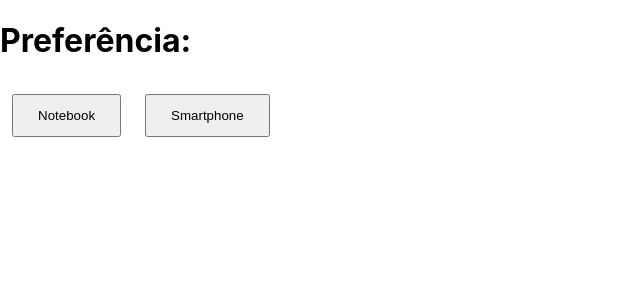
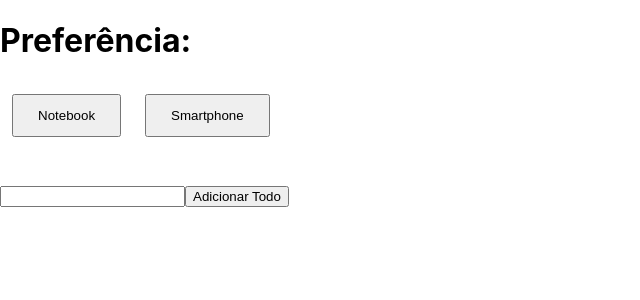
Before and after one commit to gsllucas/react, a React (Create React App) app: page / in a window 1280 px wide. Shown: the top 300 px of the page, without its empty margins (0-640 px from the left). Built offline with nearby package versions, Linux system fonts and the light colour scheme.

Commit message:
:sparkles: useRef hook

```diff
--- a/src/App.js
+++ b/src/App.js
@@ -11,6 +11,7 @@ import {
 import { Counter, ReactHooks } from "./hooks/Hooks";
 import { HooksData } from "./hooks/HooksData";
 import { UseEffectHook, UseEffectExercises } from "./hooks/UseEffect";
+import UseRef from "./hooks/UseRef";
 
 const client01 = {
   client: "Luana",
@@ -52,6 +53,10 @@ const App = () => {
     <>
       <div>
         <UseEffectExercises />
+      </div>
+      <br></br>
+      <div>
+        <UseRef />
       </div>
     </>
   );
--- /dev/null
+++ b/src/hooks/UseRef.js
@@ -0,0 +1,32 @@
+import React, { useState, useRef } from "react";
+
+const UseRef = () => {
+  const [todos, setTodos] = useState([]);
+  const inputElement = useRef();
+
+  function addTodo(todo) {
+    setTodos([...todos, todo]);
+    inputElement.current.value = "";
+    inputElement.current.focus();
+  }
+
+  return (
+    <>
+      <div>
+        <ul>
+          {todos.map((todo, index) => (
+            <li key={index}>{todo}</li>
+          ))}
+        </ul>
+        <form onClick={(event) => event.preventDefault()}>
+          <input ref={inputElement} />
+          <button onClick={() => addTodo(inputElement.current.value)}>
+            Adicionar Todo
+          </button>
+        </form>
+      </div>
+    </>
+  );
+};
+
+export default UseRef;
```
